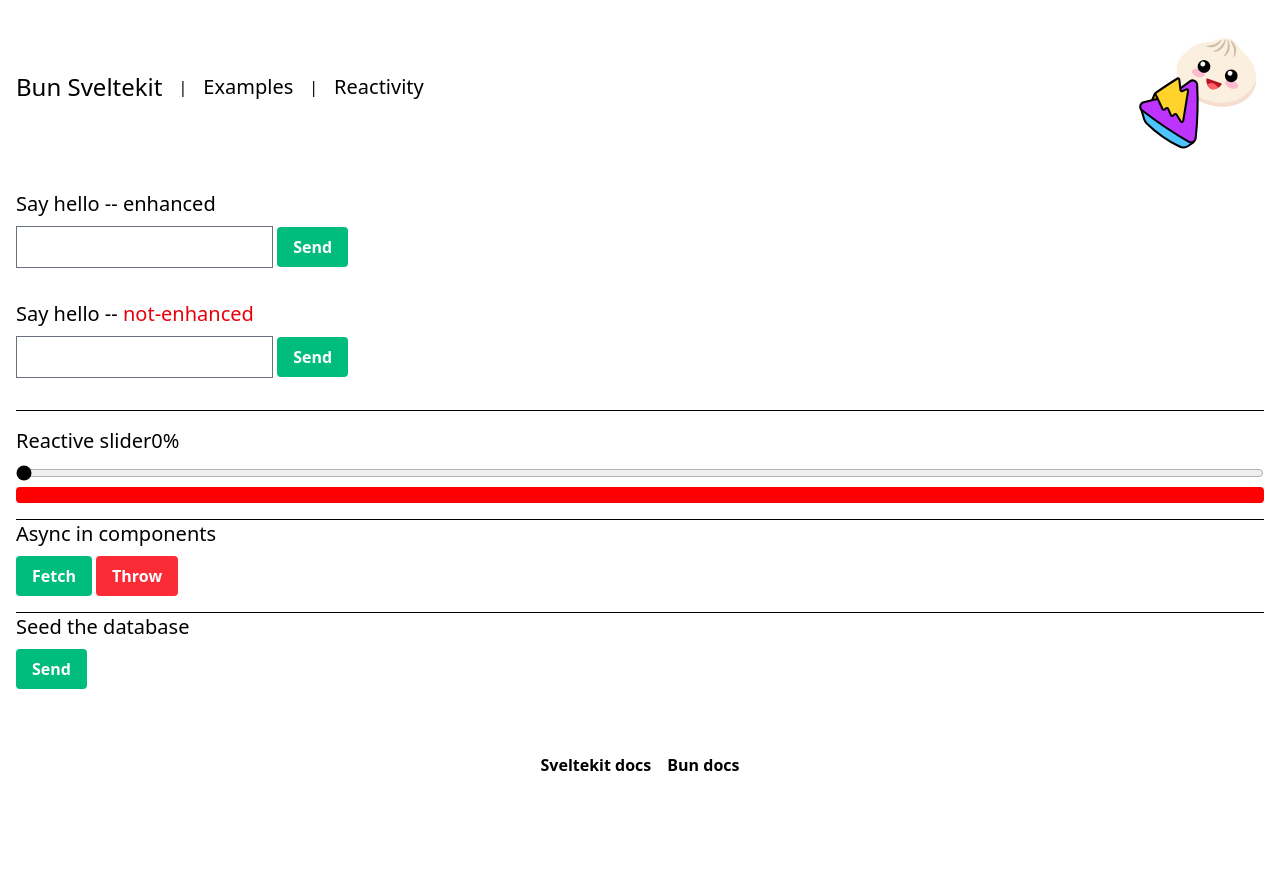
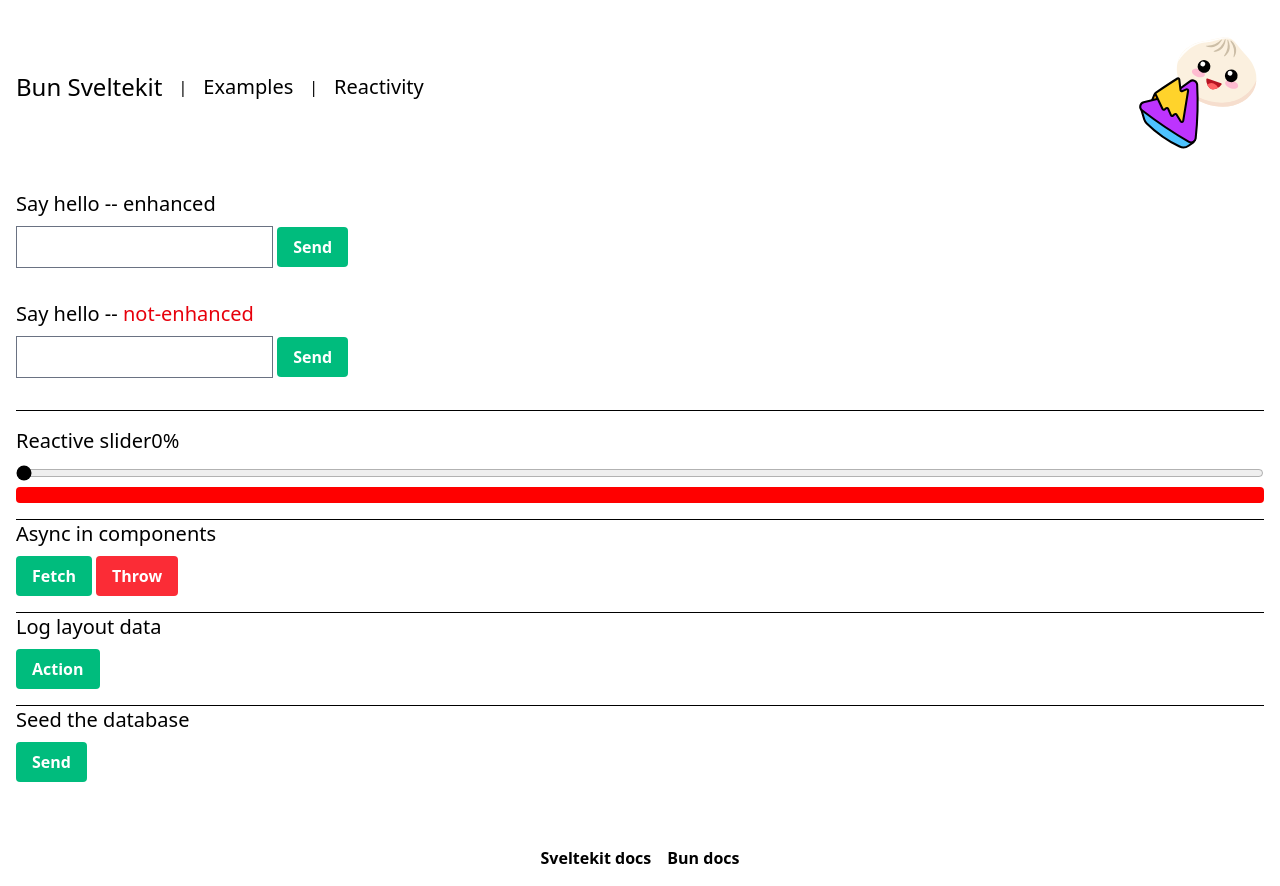
Before and after one commit to s-petey/sveltekit-intro-dinosaurs, a SvelteKit app: page /examples in a window 1280 px wide. Before the commit the page ends 800 px from the top, so only its background shows below. Built offline with nearby package versions, Linux system fonts and the light colour scheme; no server answers.

Commit message:
ADD: Shared layout data examples.

```diff
--- /dev/null
+++ b/src/routes/examples/+layout.server.ts
@@ -0,0 +1,13 @@
+import type { LayoutServerLoad } from './$types';
+
+export const load: LayoutServerLoad = async () => {
+  return {
+    user: {
+      name: 'John Doe',
+      email: 'Bt9m7@example.com',
+    },
+    title: 'Examples',
+    description: 'Examples of SvelteKit and Tailwind CSS',
+    keywords: 'sveltekit, tailwindcss, examples',
+  };
+};
--- a/src/routes/examples/+page.svelte
+++ b/src/routes/examples/+page.svelte
@@ -3,7 +3,13 @@
   import type { PageProps } from './$types';
   import Async from './Async.svelte';
 
-  let { form }: PageProps = $props();
+  let { form, data }: PageProps = $props();
+
+  function showcaseData() {
+    const myUser = data.user;
+
+    console.log('User', myUser);
+  }
 
   let colorValue = $state(0);
 
@@ -94,6 +100,22 @@
     <hr />
 
     <section class="mb-4">
+      <section class="mb-4">
+        <h2 class="mb-2 text-xl">Log layout data</h2>
+
+        <button
+          onclick={showcaseData}
+          class="cursor-pointer rounded bg-emerald-500 px-4 py-2 font-bold text-white hover:bg-emerald-700"
+          type="button"
+        >
+          Action
+        </button>
+      </section>
+    </section>
+
+    <hr />
+
+    <section class="mb-4">
       <h2 class="mb-2 text-xl">Seed the database</h2>
       <form class="flex items-center" method="post" action="?/seed">
         <button
--- a/src/routes/examples/reactive/+page.svelte
+++ b/src/routes/examples/reactive/+page.svelte
@@ -1,9 +1,19 @@
 <script lang="ts">
   import Task from './Task.svelte';
   import { Task as TaskClass } from './Task.class.svelte';
+  import type { PageProps } from './$types';
+
+  let data: PageProps = $props();
 
   const names = ['Alice', 'Bob', 'Charlie'];
   const importances = ['High', 'Medium', 'Low'];
+
+  // eslint-disable-next-line @typescript-eslint/no-unused-vars
+  function _showcaseData() {
+    const myUser = data.data.user;
+
+    console.log('User', myUser);
+  }
 
   function generateNewId() {
     return Math.floor(Math.random() * Date.now() * 1000);
```
